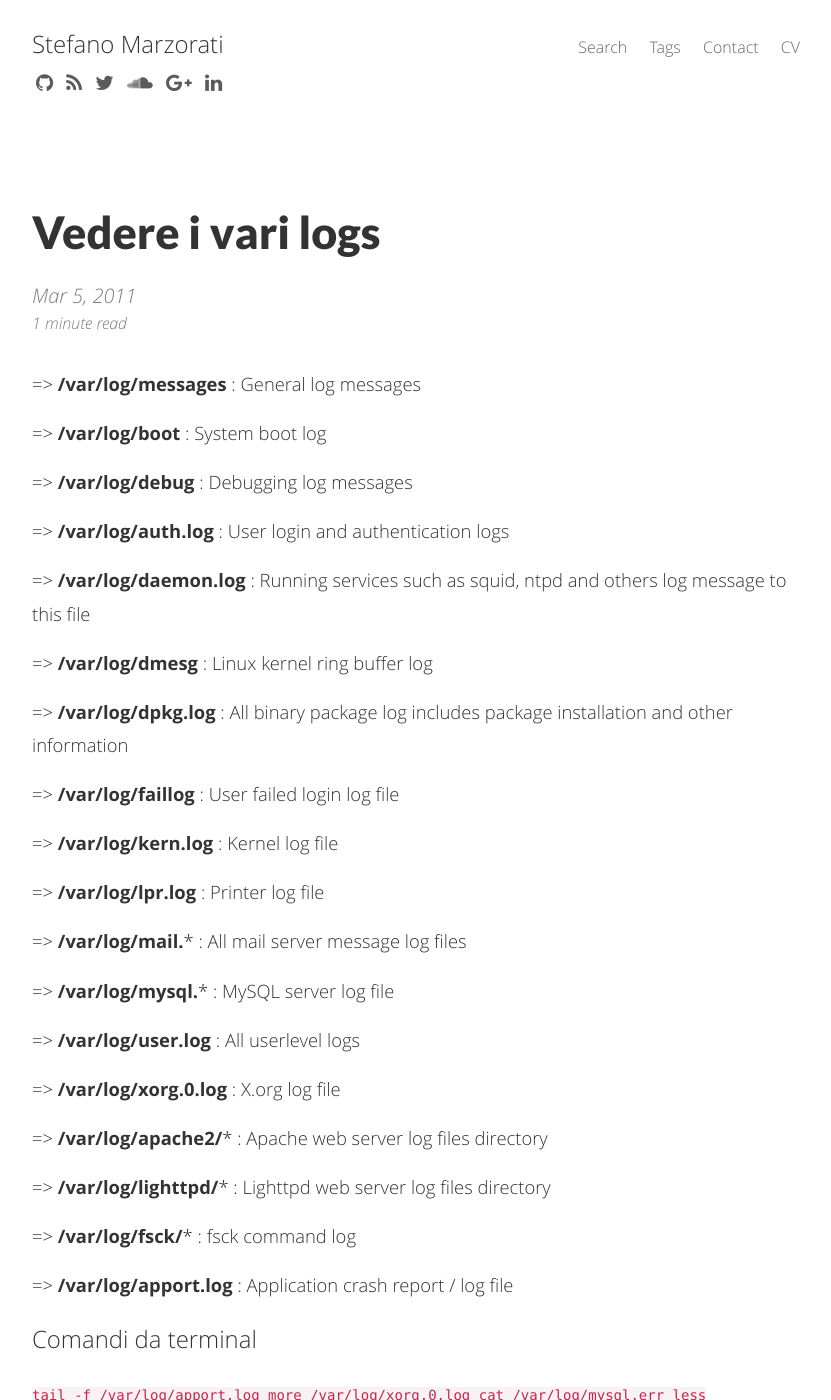
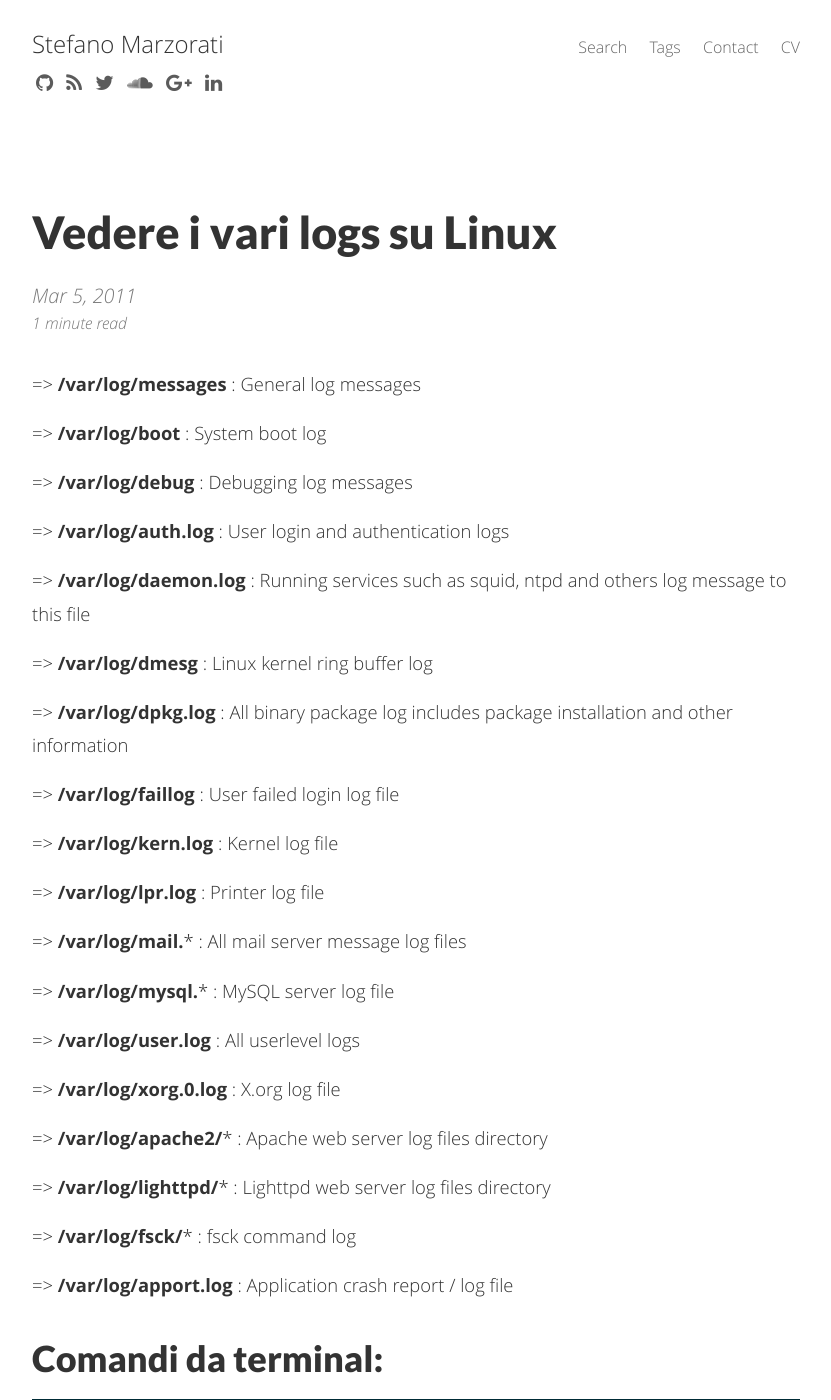
Before and after one commit to marste/Blog, a Jekyll site: the page built from _posts/2011-03-05-vedere-i-vari-logs.md, in a window 1280 px wide and 1400 px high. Shown: the whole window, without its empty margins (224-1055 px from the left). Built offline with Jekyll 4.4.1, drawn with Linux system fonts in a browser that asks for light colours; nearby versions of some CDN libraries; Markdown is read by kramdown in place of the engine named in the settings.

Commit message:
Added new post

```diff
--- a/_posts/2011-03-05-vedere-i-vari-logs.md
+++ b/_posts/2011-03-05-vedere-i-vari-logs.md
@@ -1,10 +1,10 @@
 ---
 id: 78
-title: Vedere i vari logs
+title: Vedere i vari logs su Linux
 author: Stefano Marzorati
 layout: post
 guid: http://ubbunti.wordpress.com/2011/03/05/vedere-i-vari-logs
-permalink: /vedere-i-vari-logs/
+permalink: /vedere-i-vari-logs-linux/
 blogger_blog:
   - ubbunti.blogspot.com
   - ubbunti.blogspot.com
@@ -60,12 +60,10 @@
 
 => **/var/log/apport.log** : Application crash report / log file
 
-<span style="font-weight:bold;">    </span>
+###Comandi da terminal:
 
-<span style="font-size:130%;">Comandi da terminal</span>
-
-`tail -f /var/log/apport.log
-more /var/log/xorg.0.log
-cat /var/log/mysql.err
-less /var/log/messages
-grep -i fail /var/log/boot`
+	tail -f /var/log/apport.log
+	more /var/log/xorg.0.log
+	cat /var/log/mysql.err
+	less /var/log/messages
+	grep -i fail /var/log/boot
```
